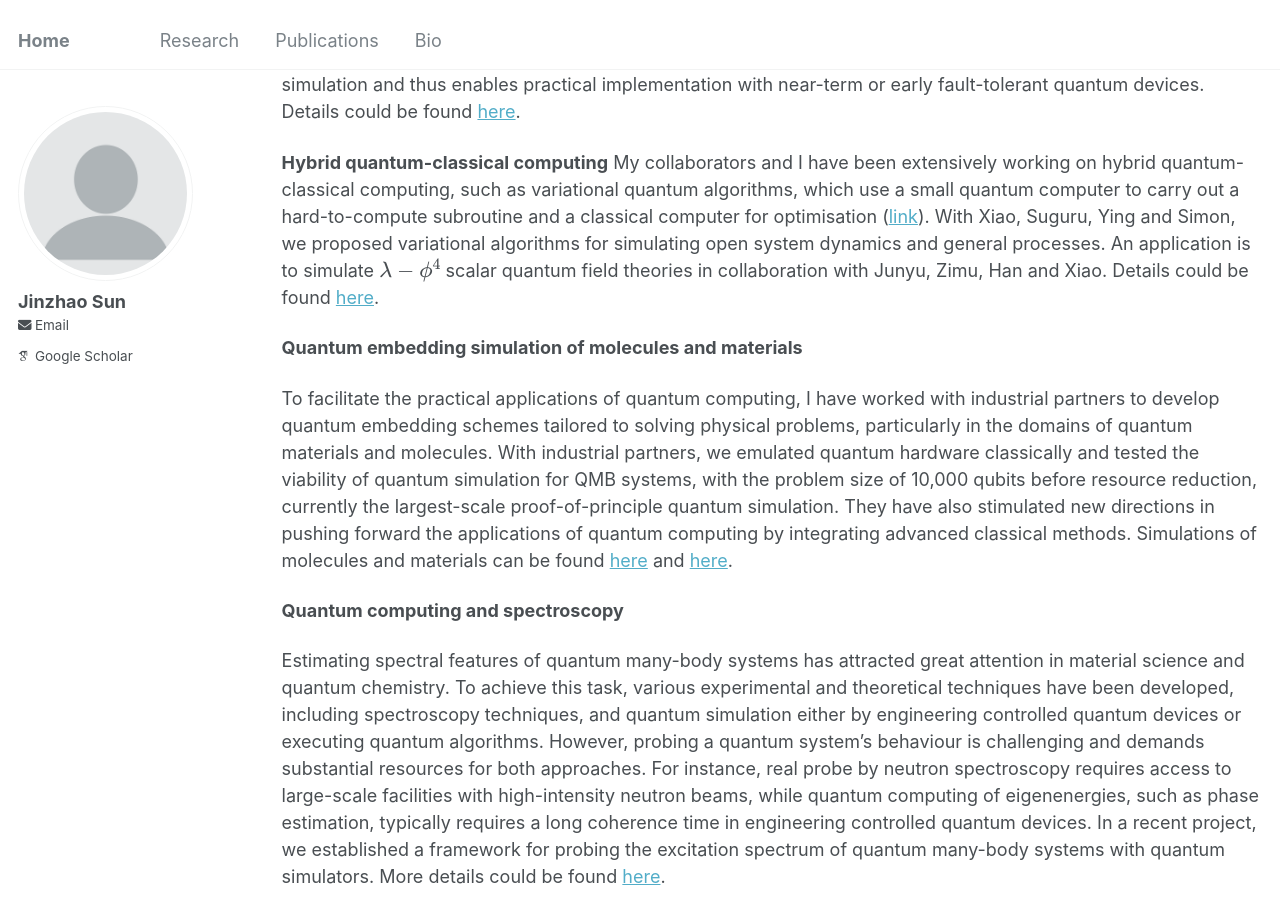
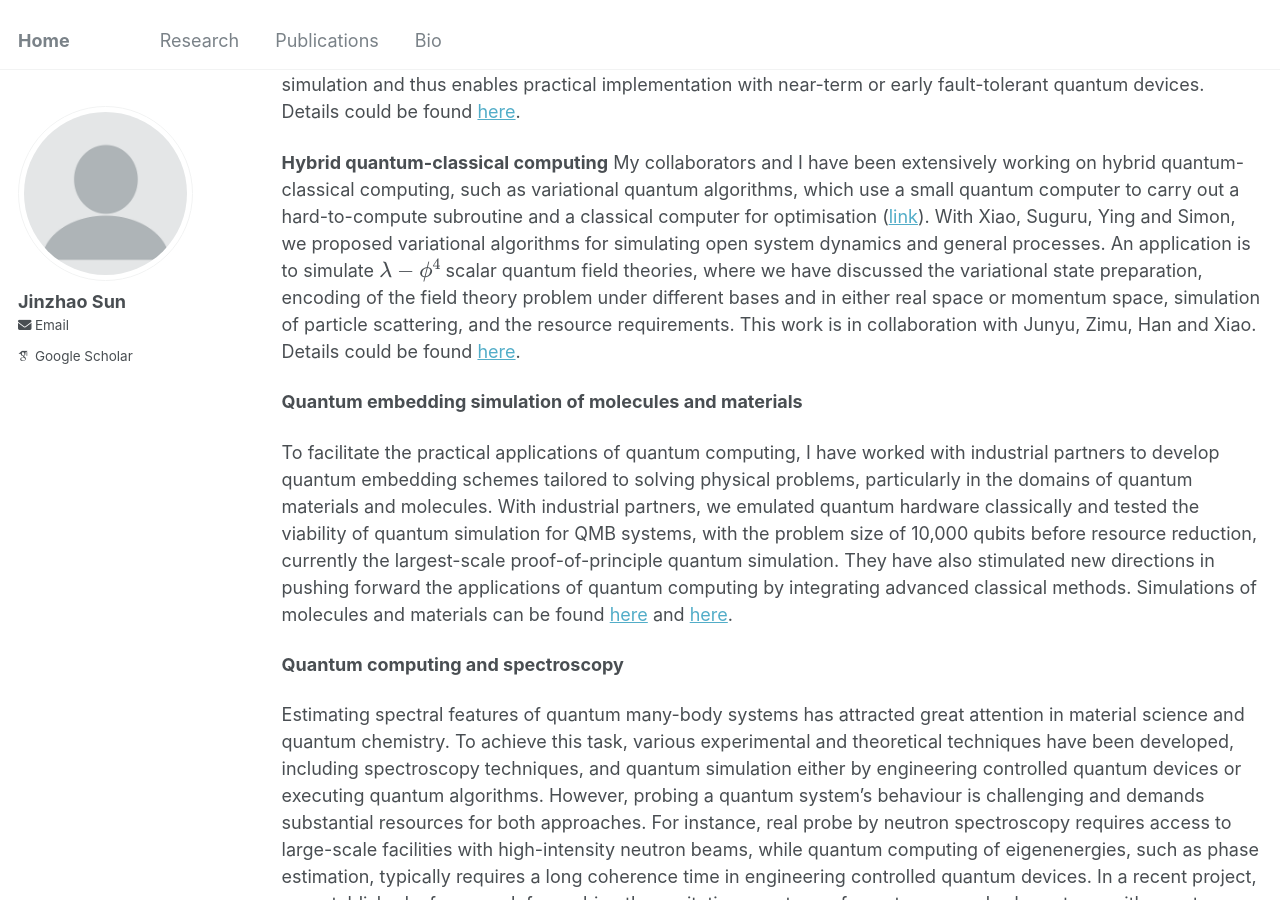
Before and after one commit to jinzhao-sun/jinzhao-sun.github.io, a Jekyll site: the page built from _pages/research.md, in a window 1280 px wide and 900 px high, scrolled down 1472 px. Built offline with Jekyll 4.4.1, drawn with Linux system fonts in a browser that asks for light colours; some web fonts are replaced.

Commit message:
Update research.md

```diff
--- a/_pages/research.md
+++ b/_pages/research.md
@@ -27,7 +27,7 @@ Perturbative approach to quantum dynamics simulation. Perturbation theory brings
 Adaptive product formulae. We introduced an adaptive product formula which can produce a compact quantum circuit for Hamiltonian simulation. We introduced a measurable quantifier to describe the dynamics simulation error. The simulation error is rigorously analysed. The adaptive product formula is proven to guarantee simulation accuracy, showing an advantage over conventional product formula methods or variational quantum algorithms. Our method can be used as a subroutine of many quantum algorithms, and we demonstrated the applications for solving eigenvalue problems in quantum chemistry. Our work largely reduces quantum resources for Hamiltonian simulation and thus enables practical implementation with near-term or early fault-tolerant quantum devices. Details could be found [here](https://journals.aps.org/prl/abstract/10.1103/PhysRevLett.130.040601).
 
 **Hybrid quantum-classical computing**
-My collaborators and I have been extensively working on hybrid quantum-classical computing, such as variational quantum algorithms, which use a small quantum computer to carry out a hard-to-compute subroutine and a classical computer for optimisation ([link](https://journals.aps.org/prl/abstract/10.1103/PhysRevLett.125.010501)). With Xiao, Suguru, Ying and Simon, we proposed variational algorithms for simulating open system dynamics and general processes. An application is to simulate $$\lambda-\phi^4$$ scalar quantum field theories in collaboration with Junyu, Zimu, Han and Xiao. Details could be found [here](https://iopscience.iop.org/article/10.1088/2632-2153/aca06b/meta).
+My collaborators and I have been extensively working on hybrid quantum-classical computing, such as variational quantum algorithms, which use a small quantum computer to carry out a hard-to-compute subroutine and a classical computer for optimisation ([link](https://journals.aps.org/prl/abstract/10.1103/PhysRevLett.125.010501)). With Xiao, Suguru, Ying and Simon, we proposed variational algorithms for simulating open system dynamics and general processes. An application is to simulate $$\lambda-\phi^4$$ scalar quantum field theories, where we have discussed the variational state preparation, encoding of the field theory problem under different bases and in either real space or momentum space, simulation of particle scattering, and the resource requirements. This work is in collaboration with Junyu, Zimu, Han and Xiao. Details could be found [here](https://iopscience.iop.org/article/10.1088/2632-2153/aca06b/meta).
 
 
 **Quantum embedding simulation of molecules and materials**
```
